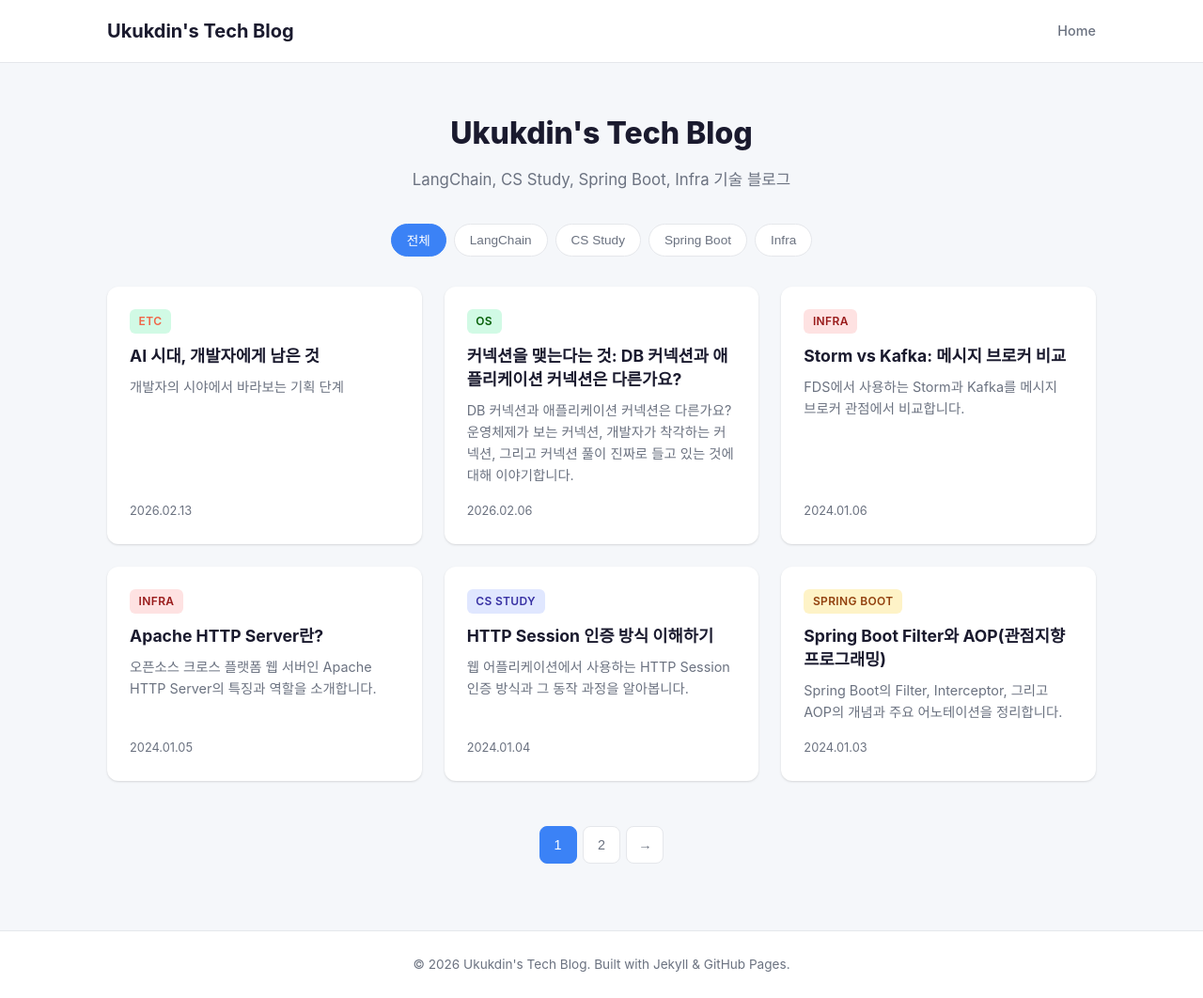
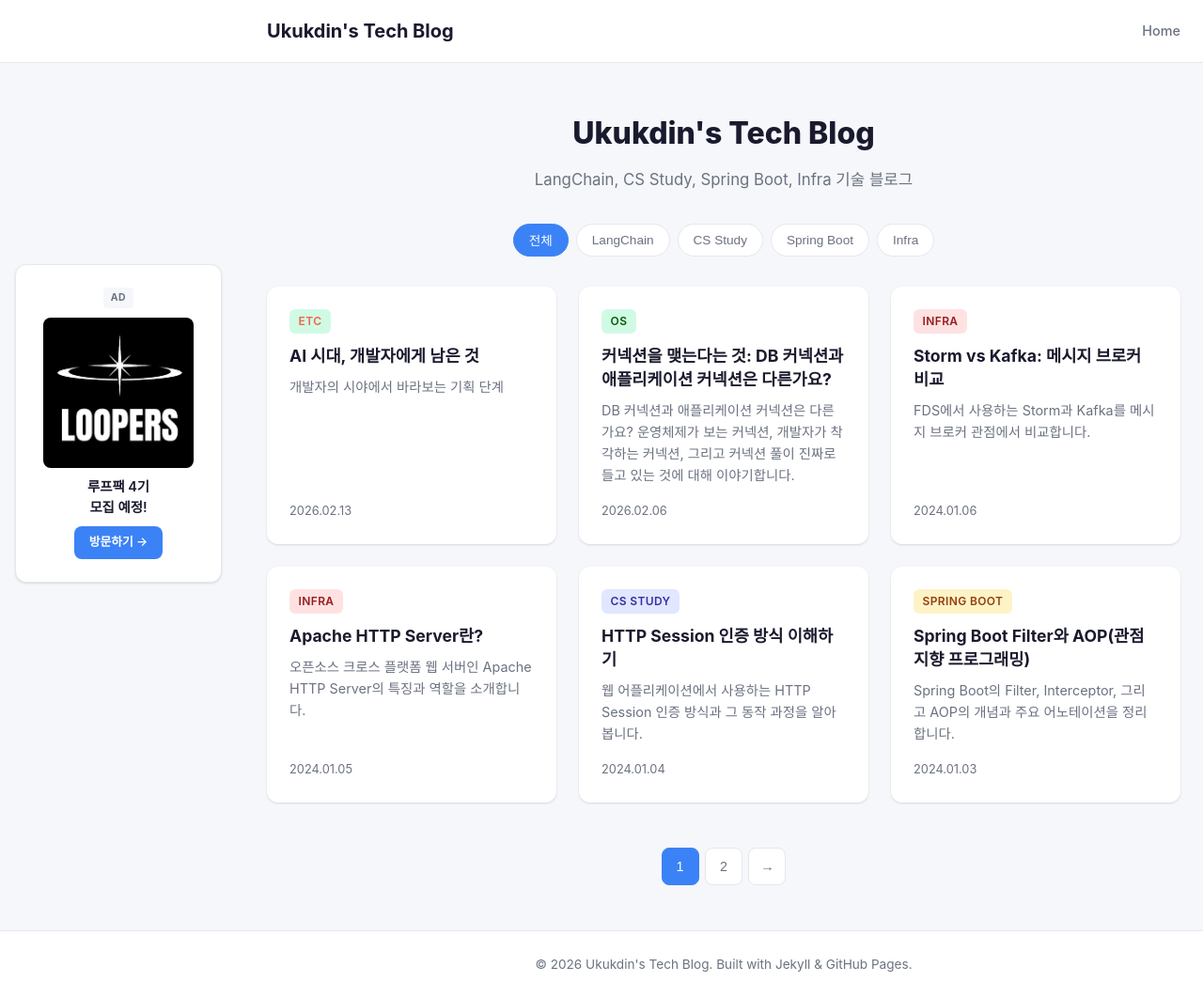
Before and after one commit to ukukdin/ukukdin.github.io, a Jekyll site: the page built from index.html, in a window 1280 px wide and 1062 px high. Shown: the whole window at 94% size. Built offline with Jekyll 4.4.1, drawn with Linux system fonts in a browser that asks for light colours.

Commit message:
Loopers 광고 배너 추가 (왼쪽 고정, 마우스 추적)
- 왼쪽에 Loopers 홍보 배너 추가 (img_1.png 로고 사용)
- 마우스 Y축 따라 부드럽게 이동하는 플로팅 배너
- 콘텐츠 겹침 방지를 위해 margin-left 260px 적용
- 768px 이하 모바일에서는 배너 숨김

Co-Authored-By: Claude Opus 4.6 <noreply@anthropic.com>

```diff
--- a/_layouts/default.html
+++ b/_layouts/default.html
@@ -9,16 +9,54 @@
 <body class="site-body">
   {% include header.html %}
 
-  <!-- 왼쪽 광고 배너 -->
-  <aside class="ad-banner" aria-label="광고">
+  <!-- 왼쪽 광고 배너 (마우스 Y축 추적) -->
+  <aside class="ad-banner" id="ad-banner" aria-label="광고">
     <a href="https://www.loopers.im/" target="_blank" rel="noopener noreferrer" class="ad-banner__link">
       <div class="ad-banner__badge">AD</div>
-      <div class="ad-banner__icon">🔄</div>
-      <div class="ad-banner__title">Loopers</div>
-      <div class="ad-banner__desc">개발자를 위한<br>새로운 경험</div>
-      <span class="ad-banner__cta">방문하기 →</span>
+      <img class="ad-banner__logo" src="{{ '/img_1.png' | relative_url }}" alt="Loopers" />
+      <div class="ad-banner__desc">루프팩 4기<br>모집 예정!</div>
+      <span class="ad-banner__cta">방문하기 &rarr;</span>
     </a>
   </aside>
+
+  <script>
+  (function() {
+    var banner = document.getElementById('ad-banner');
+    if (!banner) return;
+    var bannerH = 0;
+    var targetY = window.innerHeight / 2;
+    var currentY = targetY;
+    var rafId = null;
+
+    function updateBannerHeight() {
+      bannerH = banner.offsetHeight;
+    }
+
+    function animate() {
+      currentY += (targetY - currentY) * 0.1;
+      var y = Math.max(10, Math.min(currentY - bannerH / 2, window.innerHeight - bannerH - 10));
+      banner.style.top = y + 'px';
+      if (Math.abs(targetY - currentY) > 0.5) {
+        rafId = requestAnimationFrame(animate);
+      } else {
+        rafId = null;
+      }
+    }
+
+    document.addEventListener('mousemove', function(e) {
+      targetY = e.clientY;
+      if (!rafId) {
+        rafId = requestAnimationFrame(animate);
+      }
+    });
+
+    window.addEventListener('resize', updateBannerHeight);
+    window.addEventListener('load', function() {
+      updateBannerHeight();
+      banner.style.top = (window.innerHeight / 2 - bannerH / 2) + 'px';
+    });
+  })();
+  </script>
 
   <main class="site-main">
     {{ content }}
--- a/assets/css/main.css
+++ b/assets/css/main.css
@@ -19,81 +19,78 @@
   --max-width: 1100px;
 }
 
-/* ===== Ad Banner (Left Sidebar) ===== */
+/* ===== Ad Banner (마우스 추적 플로팅, 2x 사이즈) ===== */
 .ad-banner {
   position: fixed;
-  left: 20px;
+  left: 16px;
   top: 50%;
-  transform: translateY(-50%);
   z-index: 90;
-  width: 120px;
+  width: 220px;
+  pointer-events: auto;
 }
 
 .ad-banner__link {
   display: flex;
   flex-direction: column;
   align-items: center;
-  gap: 0.5rem;
-  padding: 1.25rem 1rem;
+  gap: 0.6rem;
+  padding: 1.5rem 1.25rem;
   background: var(--color-surface);
   border: 1px solid var(--color-border);
   border-radius: var(--radius);
   box-shadow: var(--shadow-card);
   text-decoration: none;
   color: var(--color-text);
-  transition: transform 0.2s, box-shadow 0.2s;
+  transition: box-shadow 0.2s, border-color 0.2s;
 }
 
 .ad-banner__link:hover {
-  transform: translateY(-2px);
   box-shadow: var(--shadow-card-hover);
+  border-color: var(--color-primary);
   text-decoration: none;
 }
 
 .ad-banner__badge {
-  font-size: 0.6rem;
+  font-size: 0.65rem;
   font-weight: 700;
   color: var(--color-text-secondary);
   background: var(--color-bg);
-  padding: 0.1rem 0.4rem;
+  padding: 0.15rem 0.5rem;
   border-radius: 4px;
   letter-spacing: 0.05em;
 }
 
-.ad-banner__icon {
-  font-size: 2rem;
-  line-height: 1;
-}
-
-.ad-banner__title {
-  font-size: 0.85rem;
-  font-weight: 700;
-  color: var(--color-primary);
+.ad-banner__logo {
+  display: block;
+  width: 160px;
+  height: auto;
+  border-radius: 8px;
 }
 
 .ad-banner__desc {
-  font-size: 0.7rem;
-  color: var(--color-text-secondary);
+  font-size: 0.9rem;
+  font-weight: 600;
+  color: var(--color-text);
   text-align: center;
-  line-height: 1.4;
+  line-height: 1.5;
 }
 
 .ad-banner__cta {
-  font-size: 0.7rem;
+  font-size: 0.8rem;
   font-weight: 600;
-  color: var(--color-primary);
-  background: #eff6ff;
-  padding: 0.25rem 0.6rem;
-  border-radius: 6px;
+  color: #fff;
+  background: var(--color-primary);
+  padding: 0.4rem 1rem;
+  border-radius: 8px;
   transition: background 0.2s;
 }
 
 .ad-banner__link:hover .ad-banner__cta {
-  background: #dbeafe;
+  background: #2563eb;
 }
 
-/* 화면이 좁으면 배너 숨김 (콘텐츠와 겹치지 않도록) */
-@media (max-width: 1400px) {
+/* 모바일에서는 배너 숨김 */
+@media (max-width: 768px) {
   .ad-banner {
     display: none;
   }
@@ -609,3 +606,16 @@ a:hover {
     display: none;
   }
 }
+
+/* ===== 배너 공간 확보: 콘텐츠를 오른쪽으로 이동 ===== */
+@media (min-width: 769px) {
+  .site-header__inner,
+  .hero,
+  .category-filter,
+  .card-grid,
+  .pagination,
+  .post-wrapper,
+  .site-footer__inner {
+    margin-left: 260px;
+  }
+}
```
Also changed, not shown: Week1_WIL.md (added), img.png (added), img_1.png (added).
